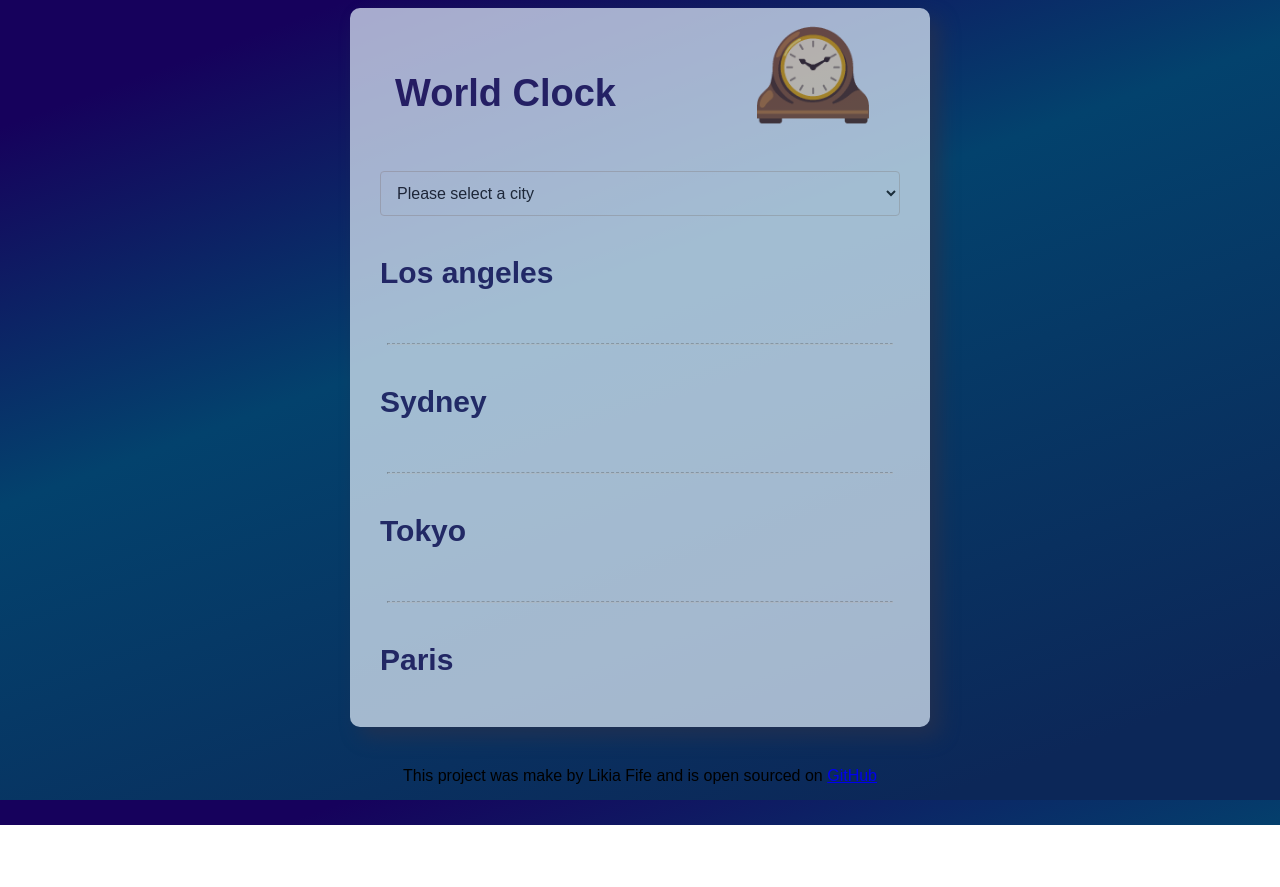
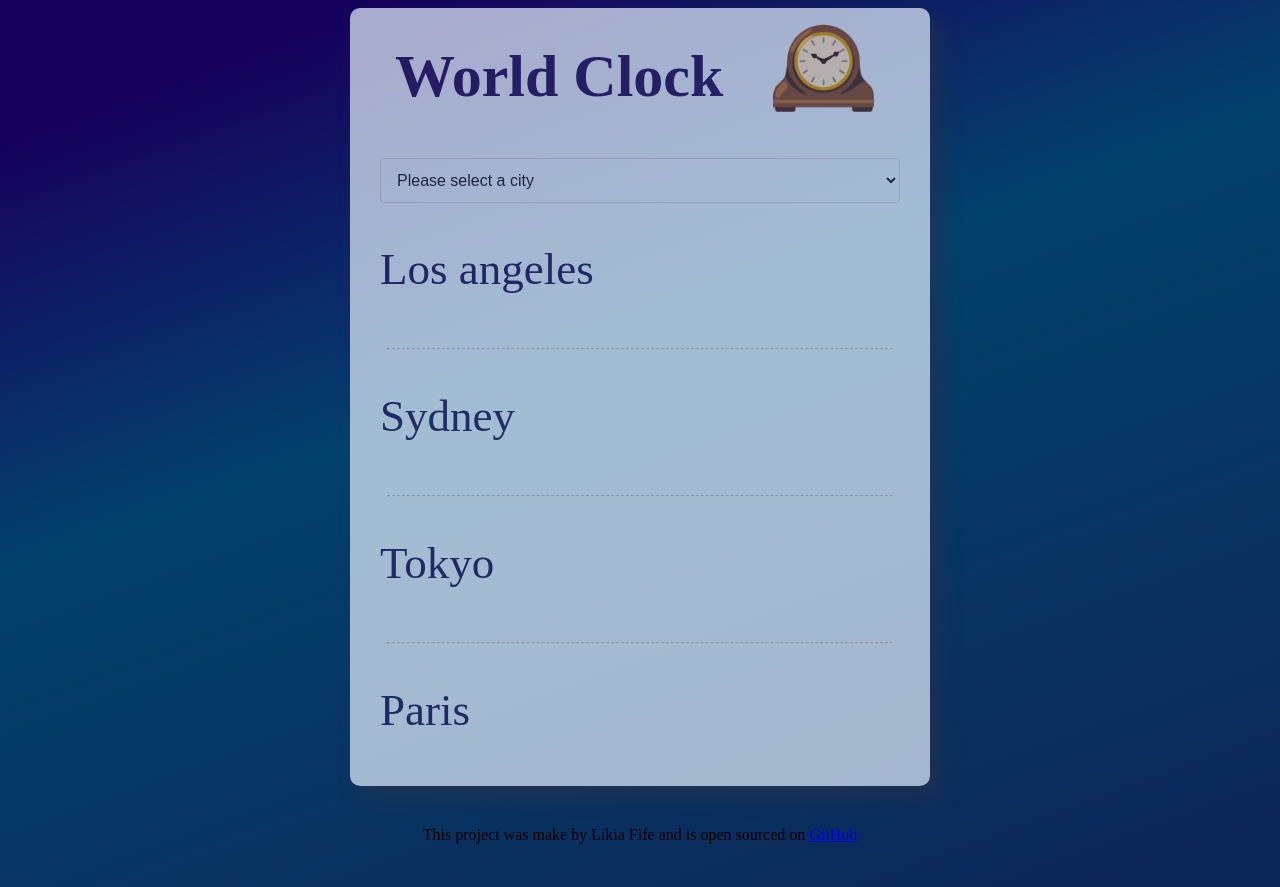
Before and after one commit to KiaFIfe/World-Clocks, a plain HTML site: page index.html in a window 1280 px wide. Before the commit the page ends 825 px from the top, so only its background shows below. Drawn offline with nearby package versions, Linux system fonts and the light colour scheme; a script that the page names is missing.

Commit message:
changed the font to Noto Serif

```diff
--- a/index.html
+++ b/index.html
@@ -6,6 +6,12 @@
     <meta name="viewport" content="width=device-width, initial-scale=1.0" />
     <script src="https://cdnjs.cloudflare.com/ajax/libs/moment.js/2.29.4/moment.min.js"></script>
     <script src="https://cdnjs.cloudflare.com/ajax/libs/moment-timezone/0.5.39/moment-timezone-with-data-10-year-range.min.js"></script>
+    <link rel="preconnect" href="https://fonts.googleapis.com" />
+    <link rel="preconnect" href="https://fonts.gstatic.com" crossorigin />
+    <link
+      href="https://fonts.googleapis.com/css2?family=Amatic+SC:wght@700&family=Noto+Serif+Khojki:wght@400;600&display=swap"
+      rel="stylesheet"
+    />
     <link rel="stylesheet" href="src/styles.css" />
     <title>World Clocks</title>
   </head>
@@ -18,13 +24,25 @@
       <div class="box">
         <select class="drop-box" name="drop-box" id="dropBox">
           <option class="drop-option" value="no">Please select a city</option>
-          <option class="drop-option" value="Europe/Paris" id="paris">Paris</option>
-          <option class="drop-option" value="Australia/Sydney" id="sydney">Sydney</option>
-          <option class="drop-option" value="Asia/Tokyo" id="tokyo">Tokyo</option>
-          <option class="drop-option" value="America/Los_Angeles" id="losAngeles">
+          <option class="drop-option" value="Europe/Paris" id="paris">
+            Paris
+          </option>
+          <option class="drop-option" value="Australia/Sydney" id="sydney">
+            Sydney
+          </option>
+          <option class="drop-option" value="Asia/Tokyo" id="tokyo">
+            Tokyo
+          </option>
+          <option
+            class="drop-option"
+            value="America/Los_Angeles"
+            id="losAngeles"
+          >
             Los angeles
           </option>
-          <option class="drop-option" value="location" id="location">My location</option>
+          <option class="drop-option" value="location" id="location">
+            My location
+          </option>
         </select>
       </div>
       <div id="box">
--- a/src/styles.css
+++ b/src/styles.css
@@ -1,8 +1,9 @@
-html{
-  height: 100%;
+html {
+  height: 120%;
 }
 body {
-background: linear-gradient(-20deg, #0c2758 10%, #03426d 60%, #16015c 90%);  font-family: sans-serif;
+  background: linear-gradient(-20deg, #0c2758 10%, #03426d 60%, #16015c 90%);
+  font-famimily: Noto Serif Khojki, sans-serif;
 }
 hr {
   border-top: 1px dashed rgb(189, 188, 188);
@@ -17,7 +18,7 @@ small {
 h1 {
   color: #2e2265;
   margin-left: 15px;
-  font-size: 38px;
+  font-size: 60px;
   display: inline;
 }
 button {
@@ -47,10 +48,10 @@ button {
 }
 
 .emoji {
-  font-size: 100px;
+  font-size: 90px;
   margin: 0;
   display: inline;
-  padding-left: 130px;
+  padding-left: 40px;
 }
 .container {
   background-color: rgb(230, 242, 254);
@@ -73,8 +74,8 @@ button {
   border-color: rgb(211, 209, 209);
 }
 .name {
-  font-weight: 795;
-  font-size: 30px;
+  font-weight: 500;
+  font-size: 45px;
   color: #2e2265;
   margin: 0;
   padding-bottom: 20px;
@@ -85,7 +86,7 @@ button {
 }
 .time {
   font-size: 50px;
-  font-weight: 750;
+  font-weight: 800;
   color: #2e2265;
 }
 .city-box {
@@ -103,3 +104,7 @@ button {
   color: #2e2265;
   padding: 15px;
 }
+.am-pm {
+  font-weight: 900;
+  font-size: 17px;
+}
```
